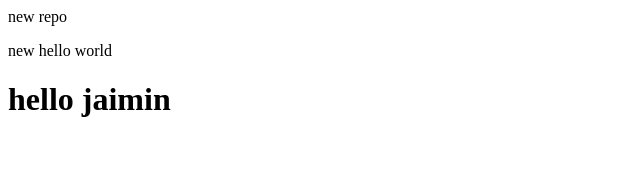
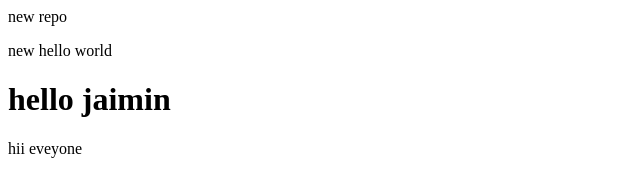
Before and after one commit to Jaimin2203/LocalRepo, a plain HTML site: page index.html in a window 1280 px wide. Shown: the full height of the page, 0-640 px from the left. Drawn offline with Linux system fonts and the light colour scheme.

Commit message:
add new localrepo

```diff
--- a/index.html
+++ b/index.html
@@ -2,3 +2,5 @@
 <p>new hello world</p>
 
 <h1>hello jaimin</h1>
+
+<p>hii eveyone</p>
```
